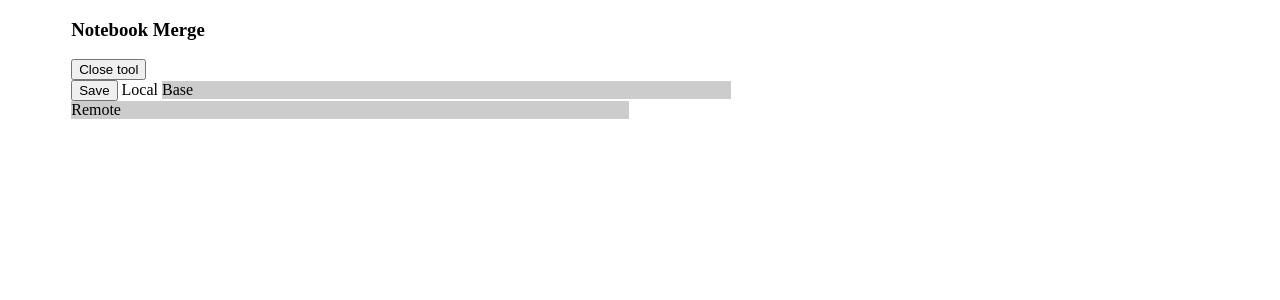
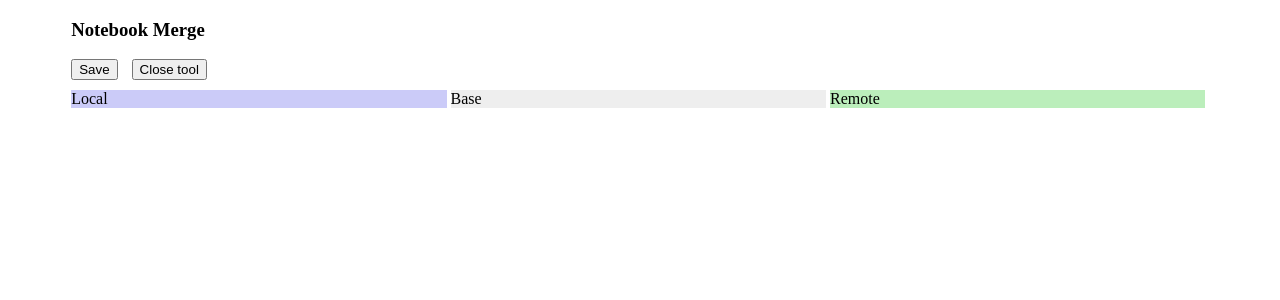
Before and after one commit to jupyter/nbdime, a Python web app: template nbdime/webapp/templates/mergetool.html in a window 1280 px wide. Shown: the top 300 px of the page. Run offline with Jinja, Linux system fonts and the light colour scheme; the template is opened without the code that fills it, so the values that code supplies are empty; some libraries are stand-ins or nearby versions.

Commit message:
Adjust styling web tool headers

```diff
--- a/nbdime/webapp/static/merge.css
+++ b/nbdime/webapp/static/merge.css
@@ -148,18 +148,31 @@
   margin-bottom: 20px;
 }
 
+.nbdime-header-button{
+  display: inline-block;
+  margin-right: 10px;
+}
+
+#nbdime-header-banner {
+  margin-top: 10px;
+}
+
+
+#nbdime-header-base,
+#nbdime-header-remote,
+#nbdime-header-local {
+  display: inline-block;
+  width: 33%;
+}
+
+#nbdime-header-local {
+  background-color: #cbcbf8;
+}
+
 #nbdime-header-base {
-  display: inline-block;
-  width: 50%;
-  background-color: #ccc
+  background-color: #eee;
 }
 
 #nbdime-header-remote {
-  display: inline-block;
-  width: 49%;
-  background-color: #ccc
+  background-color: #beb;
 }
-
-#nbdime-close {
-  display: block;
-}
--- a/nbdime/webapp/templates/mergetool.html
+++ b/nbdime/webapp/templates/mergetool.html
@@ -16,11 +16,15 @@
   <body> <!-- onload="nbdime.init()" -->
     <div id="nbdime-header">
       <h3>Notebook Merge</h3>
-      <button id="nbdime-close">Close tool</button>
-      <button id="nbdime-save">Save</button>
-      <span id="nbdime-header-local">Local</span>
-      <span id="nbdime-header-base">Base</span>
-      <span id="nbdime-header-remote">Remote</span>
+      <div id="nbdime-header-buttonrow">
+        <button id="nbdime-save" class="nbdime-header-button">Save</button>
+        <button id="nbdime-close" class="nbdime-header-button">Close tool</button>
+      </div>
+      <div id=nbdime-header-banner>
+        <span id="nbdime-header-local">Local</span>
+        <span id="nbdime-header-base">Base</span>
+        <span id="nbdime-header-remote">Remote</span>
+      </div>
     </div> <!-- ndime-header -->
 
     <div id="nbdime-root">
```
Also changed, not shown: nbdime/webapp/static/diff.css (+9 -4 lines), nbdime/webapp/templates/difftool.html (+8 -3 lines).
